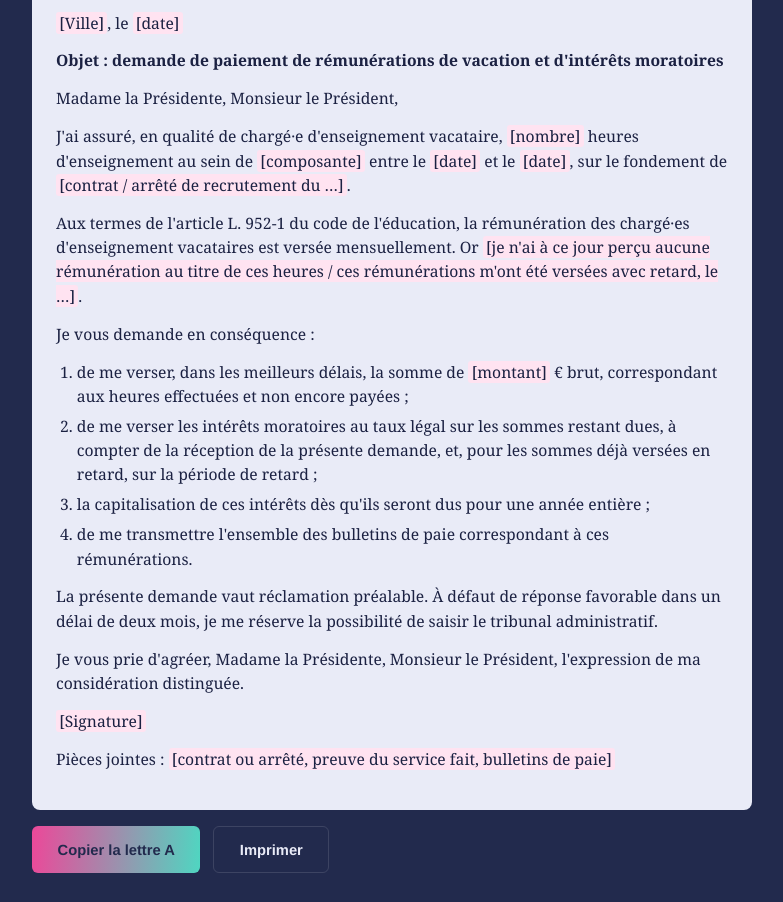
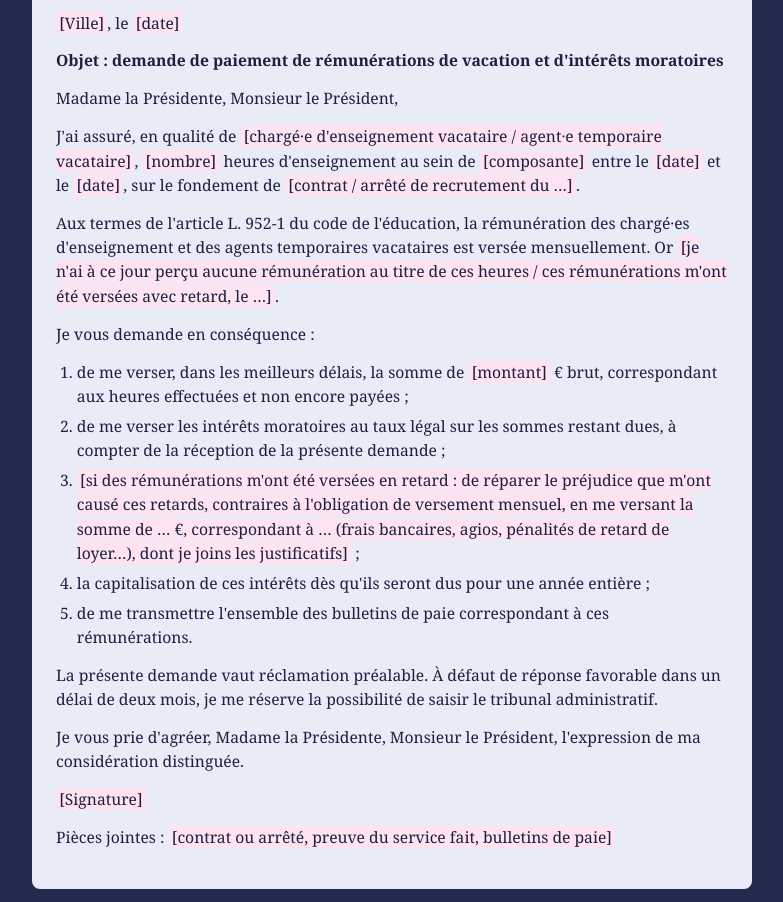
Before and after one commit to jesuislea/jesuislea.fr, a plain HTML site: page payetonvacataire.html in a window 1280 px wide. Shown: the part 2620-3522 px from the top of the page, without its empty margins (248-1031 px from the left). Drawn offline with Linux system fonts and the light colour scheme.

Commit message:
Lettre A : intérêts moratoires et statut ATV

```diff
--- a/payetonvacataire.html
+++ b/payetonvacataire.html
@@ -120,12 +120,13 @@
       <p><span class="a-remplir">[Ville]</span>, le <span class="a-remplir">[date]</span></p>
       <p><strong>Objet : demande de paiement de rémunérations de vacation et d'intérêts moratoires</strong></p>
       <p>Madame la Présidente, Monsieur le Président,</p>
-      <p>J'ai assuré, en qualité de chargé·e d'enseignement vacataire, <span class="a-remplir">[nombre]</span> heures d'enseignement au sein de <span class="a-remplir">[composante]</span> entre le <span class="a-remplir">[date]</span> et le <span class="a-remplir">[date]</span>, sur le fondement de <span class="a-remplir">[contrat / arrêté de recrutement du …]</span>.</p>
-      <p>Aux termes de l'article L.&nbsp;952-1 du code de l'éducation, la rémunération des chargé·es d'enseignement vacataires est versée mensuellement. Or <span class="a-remplir">[je n'ai à ce jour perçu aucune rémunération au titre de ces heures / ces rémunérations m'ont été versées avec retard, le …]</span>.</p>
+      <p>J'ai assuré, en qualité de <span class="a-remplir">[chargé·e d'enseignement vacataire / agent·e temporaire vacataire]</span>, <span class="a-remplir">[nombre]</span> heures d'enseignement au sein de <span class="a-remplir">[composante]</span> entre le <span class="a-remplir">[date]</span> et le <span class="a-remplir">[date]</span>, sur le fondement de <span class="a-remplir">[contrat / arrêté de recrutement du …]</span>.</p>
+      <p>Aux termes de l'article L.&nbsp;952-1 du code de l'éducation, la rémunération des chargé·es d'enseignement et des agents temporaires vacataires est versée mensuellement. Or <span class="a-remplir">[je n'ai à ce jour perçu aucune rémunération au titre de ces heures / ces rémunérations m'ont été versées avec retard, le …]</span>.</p>
       <p>Je vous demande en conséquence :</p>
       <ol>
         <li>de me verser, dans les meilleurs délais, la somme de <span class="a-remplir">[montant]</span> € brut, correspondant aux heures effectuées et non encore payées ;</li>
-        <li>de me verser les intérêts moratoires au taux légal sur les sommes restant dues, à compter de la réception de la présente demande, et, pour les sommes déjà versées en retard, sur la période de retard ;</li>
+        <li>de me verser les intérêts moratoires au taux légal sur les sommes restant dues, à compter de la réception de la présente demande ;</li>
+        <li><span class="a-remplir">[si des rémunérations m'ont été versées en retard : de réparer le préjudice que m'ont causé ces retards, contraires à l'obligation de versement mensuel, en me versant la somme de … €, correspondant à … (frais bancaires, agios, pénalités de retard de loyer…), dont je joins les justificatifs]</span> ;</li>
         <li>la capitalisation de ces intérêts dès qu'ils seront dus pour une année entière ;</li>
         <li>de me transmettre l'ensemble des bulletins de paie correspondant à ces rémunérations.</li>
       </ol>
```
